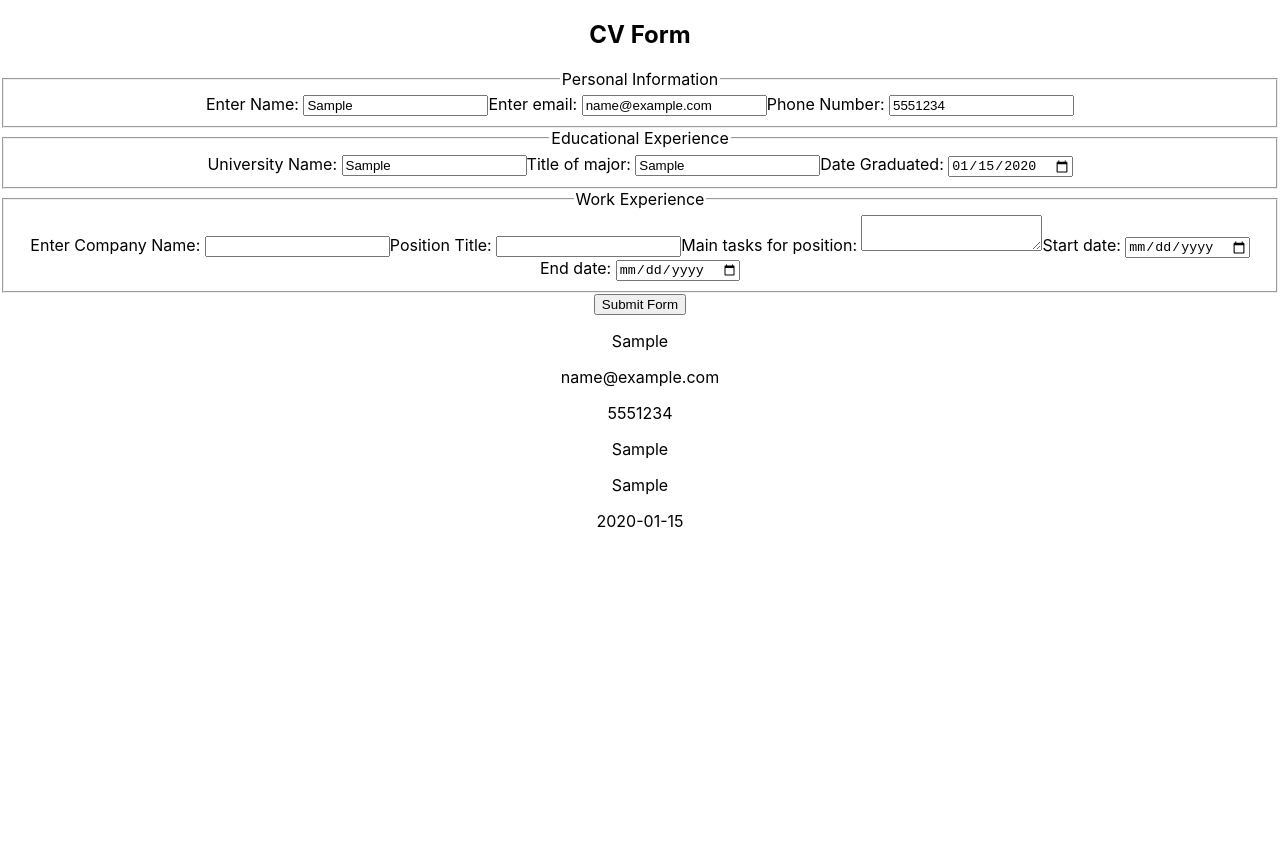
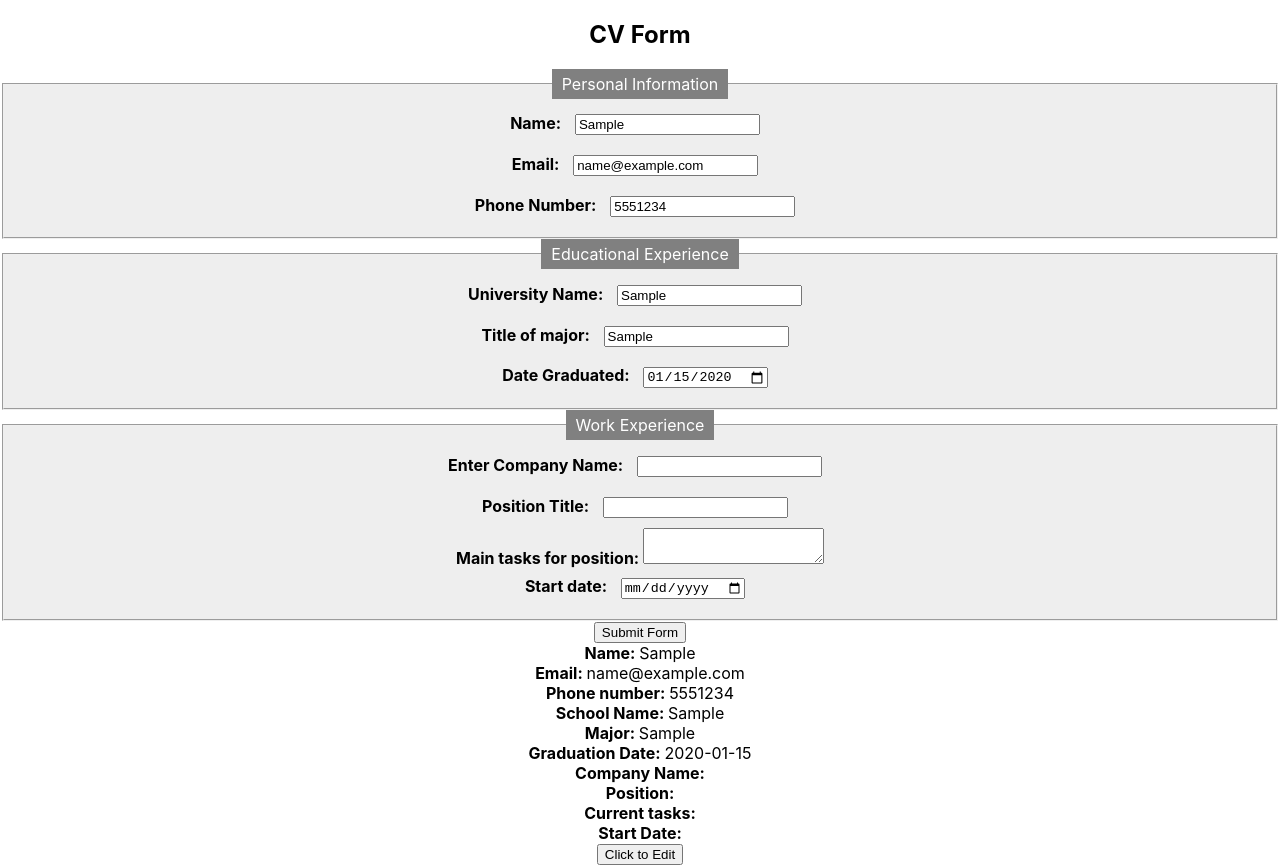
Before and after one commit to makishi-asemota/CV-Application, a React (Create React App) app in the folder cv-project/: page / in a window 1280 px wide. Both pictures are taken after typing "Sample", "name@example.com", "5551234", "Sample", "Sample", "2020-01-15" into the empty fields and a click on the button "Submit Form". Before the commit the page ends 800 px from the top, so only its background shows below. Built offline with nearby package versions, Linux system fonts and the light colour scheme.

Commit message:
finished styling form

```diff
--- a/cv-project/src/App.css
+++ b/cv-project/src/App.css
@@ -36,3 +36,25 @@
     transform: rotate(360deg);
   }
 }
+
+fieldset {
+  background-color: #eeeeee;
+}
+
+legend {
+  background-color: gray;
+  color: white;
+  padding: 5px 10px;
+}
+
+input {
+  margin: 10px;
+}
+
+label {
+  font-weight: bold;
+}
+
+.block {
+  display: block;
+}
--- a/cv-project/src/Components/form.js
+++ b/cv-project/src/Components/form.js
@@ -15,8 +15,8 @@ export default class FillForm extends Component {
       position: "",
       Maintasks: "",
       date: "",
-      unitlDate: "",
       showForm: false,
+      editing: false,
     };
     this.handleChange = this.handleChange.bind(this);
     this.handleSubmit = this.handleSubmit.bind(this);
@@ -44,7 +44,8 @@ export default class FillForm extends Component {
         <form onSubmit={this.handleSubmit}>
           <fieldset>
             <legend>Personal Information</legend>
-            <label htmlFor="userName">Enter Name: </label>
+            <div className="block">
+              <label htmlFor="userName">Name: </label>
               <input
                 type="text"
                 onChange={this.handleChange}
@@ -52,8 +53,10 @@ export default class FillForm extends Component {
                 name="userName"
                 value={this.state.userName}
               />
+            </div>
 
-            <label htmlFor="email">Enter email: </label>
+            <div className="block">
+              <label htmlFor="email">Email: </label>
               <input
                 type="email"
                 onChange={this.handleChange}
@@ -61,7 +64,9 @@ export default class FillForm extends Component {
                 name="email"
                 value={this.state.email}
               />
+            </div>
 
+            <div className="block">
               <label htmlFor="phoneNumber">Phone Number: </label>
               <input
                 type="tel"
@@ -70,10 +75,12 @@ export default class FillForm extends Component {
                 name="phoneNumber"
                 value={this.state.phoneNumber}
               />
+            </div>
           </fieldset>
 
           <fieldset>
             <legend>Educational Experience</legend>
+            <div className="block">
               <label htmlFor="schoolName">University Name: </label>
               <input
                 type="text"
@@ -82,7 +89,9 @@ export default class FillForm extends Component {
                 name="schoolName"
                 value={this.state.schoolName}
               />
+            </div>
 
+            <div className="block">
               <label htmlFor="major">Title of major: </label>
               <input
                 type="text"
@@ -91,7 +100,9 @@ export default class FillForm extends Component {
                 name="major"
                 value={this.state.major}
               />
+            </div>
 
+            <div className="block">
               <label htmlFor="gradDate">Date Graduated: </label>
               <input
                 type="date"
@@ -100,10 +111,12 @@ export default class FillForm extends Component {
                 name="gradDate"
                 value={this.state.gradDate}
               />
+            </div>
           </fieldset>
 
           <fieldset>
             <legend>Work Experience</legend>
+            <div className="block">
               <label htmlFor="companyName">Enter Company Name: </label>
               <input
                 type="text"
@@ -112,7 +125,9 @@ export default class FillForm extends Component {
                 name="companyName"
                 value={this.state.companyName}
               />
+            </div>
 
+            <div className="block">
               <label htmlFor="position">Position Title: </label>
               <input
                 type="text"
@@ -121,16 +136,20 @@ export default class FillForm extends Component {
                 name="position"
                 value={this.state.position}
               />
+            </div>
 
+            <div className="block">
               <label htmlFor="tasks">Main tasks for position: </label>
               <textarea
                 type="text"
                 onChange={this.handleChange}
                 id="Maintasks"
                 name="Maintasks"
-              value={this.state.tasks}
+                value={this.state.Maintasks}
               />
+            </div>
 
+            <div className="block">
               <label htmlFor="date">Start date: </label>
               <input
                 type="date"
@@ -139,32 +158,181 @@ export default class FillForm extends Component {
                 name="date"
                 value={this.state.date}
               />
-
-            <label htmlFor="untilDate">End date: </label>
-            <input
-              type="date"
-              onChange={this.handleChange}
-              id="untilDate"
-              name="untilDate"
-              value={this.state.unitlDate}
-            />
+            </div>
           </fieldset>
           <button type="submit">Submit Form</button>
         </form>
+
+        {/* Checks if showForm is set to true after submit is clicked, also checks if edit button is clicked in order to edit input fields */}
+
         {this.state.showForm === true && (
+          <form>
             <div>
-            <p>{this.state.userName}</p>
-            <p>{this.state.email}</p>
-            <p>{this.state.phoneNumber}</p>
-            <p>{this.state.schoolName}</p>
-            <p>{this.state.major}</p>
-            <p>{this.state.gradDate}</p>
-            <p>{this.state.companyName}</p>
-            <p>{this.state.position}</p>
-            <p>{this.state.tasks}</p>
-            <p>{this.state.date}</p>
-            <p>{this.state.untilDate}</p>
+              <label htmlFor="userName">Name: </label>
+              {this.state.editing ? (
+                <input
+                  name="userName"
+                  onChange={(event) =>
+                    this.setState({ [event.target.name]: event.target.value })
+                  }
+                  value={this.state.userName}
+                />
+              ) : (
+                <span>{this.state.userName}</span>
+              )}
             </div>
+
+            <div>
+              <label htmlFor="email">Email: </label>
+              {this.state.editing ? (
+                <input
+                  name="email"
+                  onChange={(event) =>
+                    this.setState({ [event.target.name]: event.target.value })
+                  }
+                  value={this.state.email}
+                />
+              ) : (
+                <span>{this.state.email}</span>
+              )}
+            </div>
+
+            <div>
+              <label htmlFor="phoneNumber">Phone number: </label>
+              {this.state.editing ? (
+                <input
+                  name="phoneNumber"
+                  onChange={(event) =>
+                    this.setState({ [event.target.name]: event.target.value })
+                  }
+                  value={this.state.phoneNumber}
+                />
+              ) : (
+                <span>{this.state.phoneNumber}</span>
+              )}
+            </div>
+
+            <div>
+              <label htmlFor="schoolName">School Name: </label>
+              {this.state.editing ? (
+                <input
+                  name="schoolName"
+                  onChange={(event) =>
+                    this.setState({ [event.target.name]: event.target.value })
+                  }
+                  value={this.state.schoolName}
+                />
+              ) : (
+                <span>{this.state.schoolName}</span>
+              )}
+            </div>
+
+            <div>
+              <label htmlFor="major">Major: </label>
+              {this.state.editing ? (
+                <input
+                  name="major"
+                  onChange={(event) =>
+                    this.setState({ [event.target.name]: event.target.value })
+                  }
+                  value={this.state.major}
+                />
+              ) : (
+                <span>{this.state.major}</span>
+              )}
+            </div>
+
+            <div>
+              <label htmlFor="gradDate">Graduation Date: </label>
+              {this.state.editing ? (
+                <input
+                  name="gradDate"
+                  onChange={(event) =>
+                    this.setState({ [event.target.name]: event.target.value })
+                  }
+                  value={this.state.gradDate}
+                />
+              ) : (
+                <span>{this.state.gradDate}</span>
+              )}
+            </div>
+
+            <div>
+              <label htmlFor="companyName">Company Name: </label>
+              {this.state.editing ? (
+                <input
+                  name="companyName"
+                  onChange={(event) =>
+                    this.setState({ [event.target.name]: event.target.value })
+                  }
+                  value={this.state.companyName}
+                />
+              ) : (
+                <span>{this.state.companyName}</span>
+              )}
+            </div>
+
+            <div>
+              <label htmlFor="position">Position: </label>
+              {this.state.editing ? (
+                <input
+                  name="position"
+                  onChange={(event) =>
+                    this.setState({ [event.target.name]: event.target.value })
+                  }
+                  value={this.state.position}
+                />
+              ) : (
+                <span>{this.state.position}</span>
+              )}
+            </div>
+
+            <div>
+              <label htmlFor="Maintasks">Current tasks: </label>
+              {this.state.editing ? (
+                <input
+                  name="Maintasks"
+                  onChange={(event) =>
+                    this.setState({ [event.target.name]: event.target.value })
+                  }
+                  value={this.state.Maintasks}
+                />
+              ) : (
+                <span>{this.state.Maintasks}</span>
+              )}
+            </div>
+
+            <div>
+              <label htmlFor="date">Start Date: </label>
+              {this.state.editing ? (
+                <input
+                  name="date"
+                  onChange={(event) =>
+                    this.setState({ [event.target.name]: event.target.value })
+                  }
+                  value={this.state.date}
+                />
+              ) : (
+                <span>{this.state.date}</span>
+              )}
+            </div>
+
+            {this.state.editing ? (
+              <button
+                type="button"
+                onClick={() => this.setState({ editing: false })}
+              >
+                Click to Save
+              </button>
+            ) : (
+              <button
+                type="button"
+                onClick={() => this.setState({ editing: true })}
+              >
+                Click to Edit
+              </button>
+            )}
+          </form>
         )}
       </div>
     );
```
Lines whose indentation alone changed are shown as unchanged.
